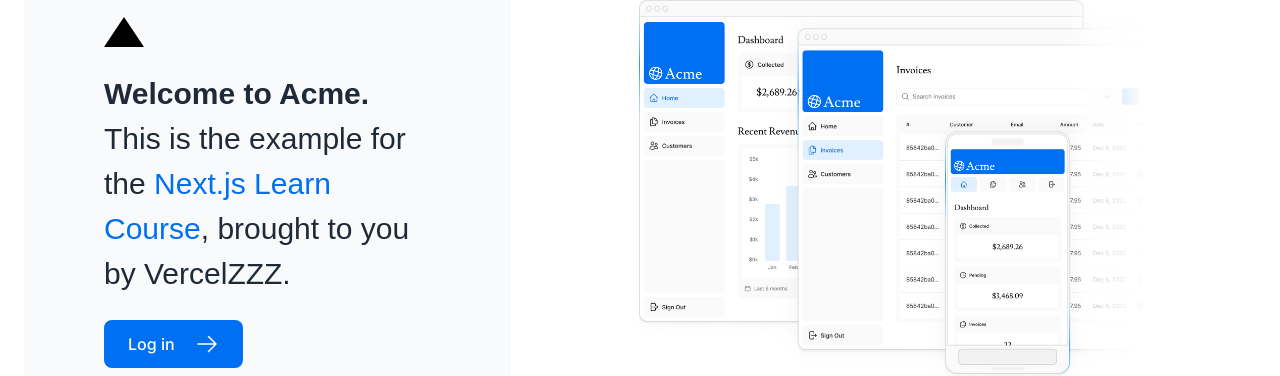
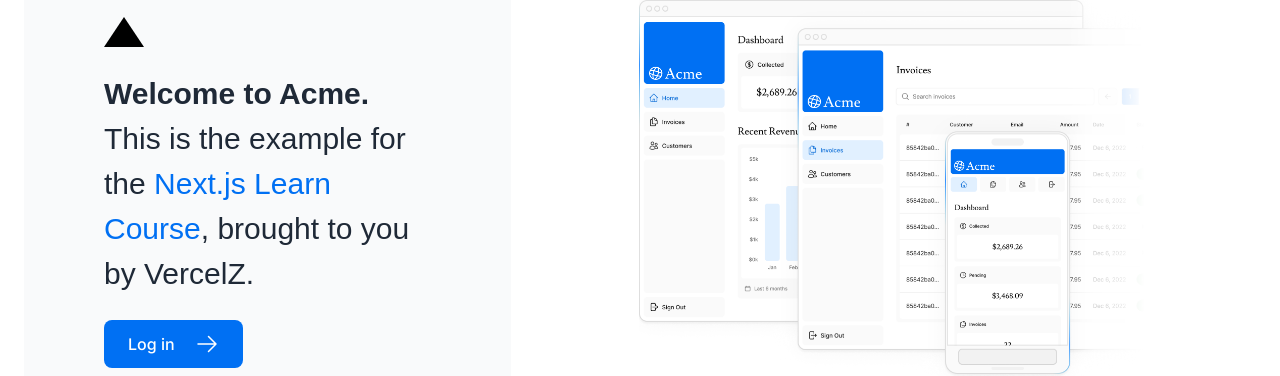
Before and after one commit to KyleCRobertson/nextjs-dashboard, a Next.js app: page / in a window 1280 px wide. Shown: the part 320-696 px from the top of the page. Built offline with nearby package versions, Linux system fonts and the light colour scheme; a web font is replaced by a local one.

Commit message:
Landing page text update #2

```diff
--- a/app/page.tsx
+++ b/app/page.tsx
@@ -21,7 +21,7 @@
             <a href="https://nextjs.org/learn/" className="text-blue-500">
               Next.js Learn Course
             </a>
-            , brought to you by VercelZZZ.
+            , brought to you by VercelZ.
           </p>
           <Link
             href="/login"
```
